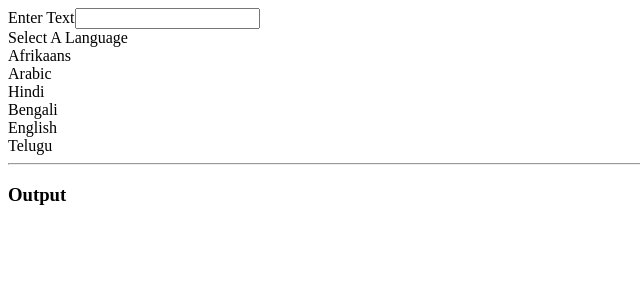
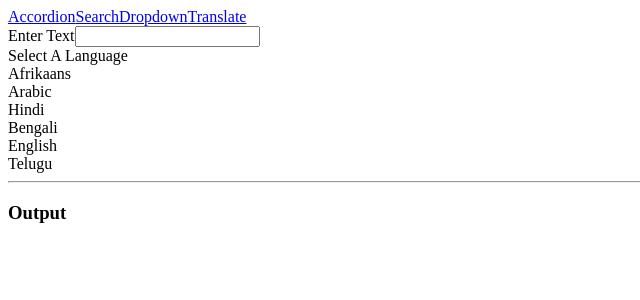
Before and after one commit to RatonBiswas/React, a React (Create React App) app in the folder widget/: page /translate in a window 1280 px wide. Shown: the top 300 px of the page, without its empty margins (0-640 px from the left). Built offline with nearby package versions, Linux system fonts and the light colour scheme; no server answers; the HTML template or start-up script is replaced by a standard one.

Commit message:
Building a Reusable Route Component

```diff
--- a/widget/src/App.js
+++ b/widget/src/App.js
@@ -6,6 +6,8 @@ import Search from "./components/Search";
 import Dropdown from "./components/Dropdown";
 import Translate from "./components/Translate";
 import Route from "./components/Route";
+import Header from "./components/Header";
+
 const App = () => {
   const items = React.useMemo(
     () => [
@@ -78,6 +80,7 @@ const App = () => {
       {showList()}
       {showDropdown()}
       {showTraslate()} */}
+      <Header/>
       <Route path="/">
         <Accordion items={items} />
       </Route>
--- /dev/null
+++ b/widget/src/components/Header.js
@@ -0,0 +1,14 @@
+import React from 'react';
+
+const Header = () => {
+    return (
+        <div className="ui secondary pointing menu">
+            <a href="/" className="item">Accordion</a>
+            <a href="/list" className="item">Search</a>
+            <a href="/dropdown" className="item">Dropdown</a>
+            <a href="/translate" className="item">Translate</a>
+        </div>
+    );
+};
+
+export default Header;
--- a/widget/src/components/Translate.js
+++ b/widget/src/components/Translate.js
@@ -44,7 +44,7 @@ const Translate = () => {
             <Dropdown
                 label = 'Select A Language'
                 selected = {language}
-                onChangeSelected= {setLanguage}
+                onSelectedChange= {setLanguage}
                 options={options}/>
             <hr/>
             <h3 className = "ui header">Output</h3>
```
